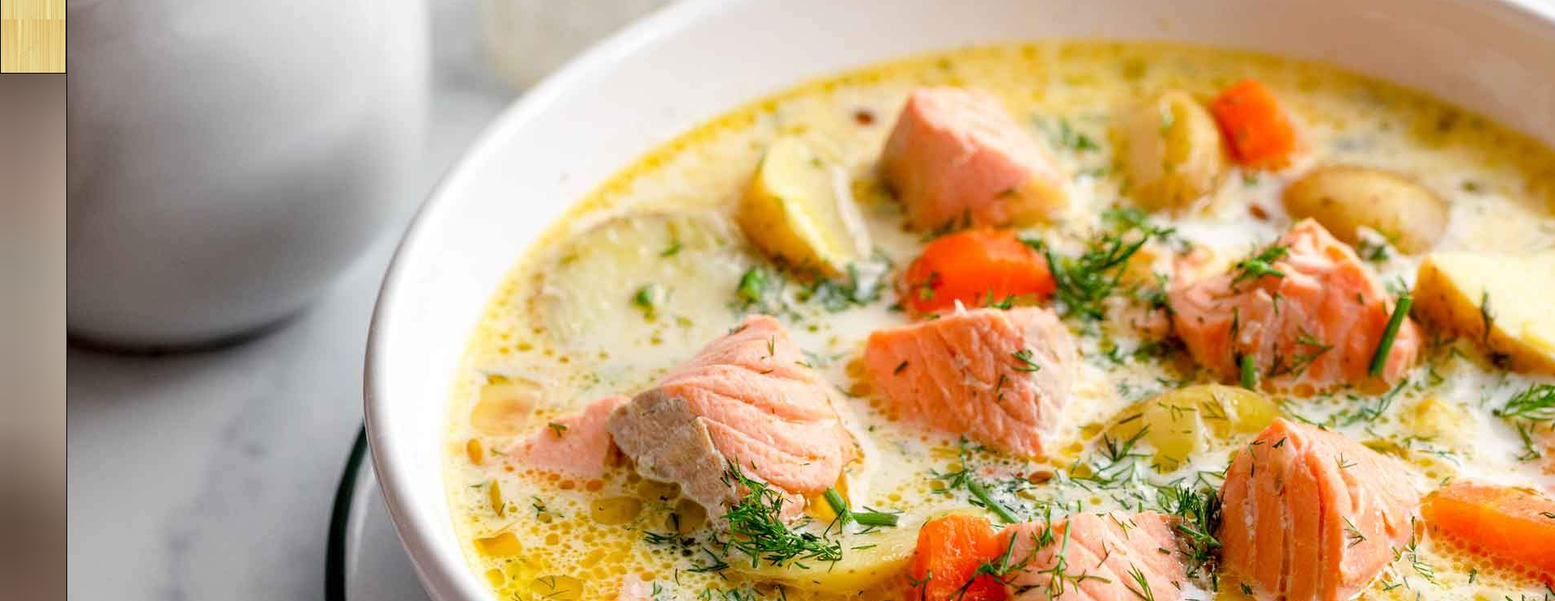
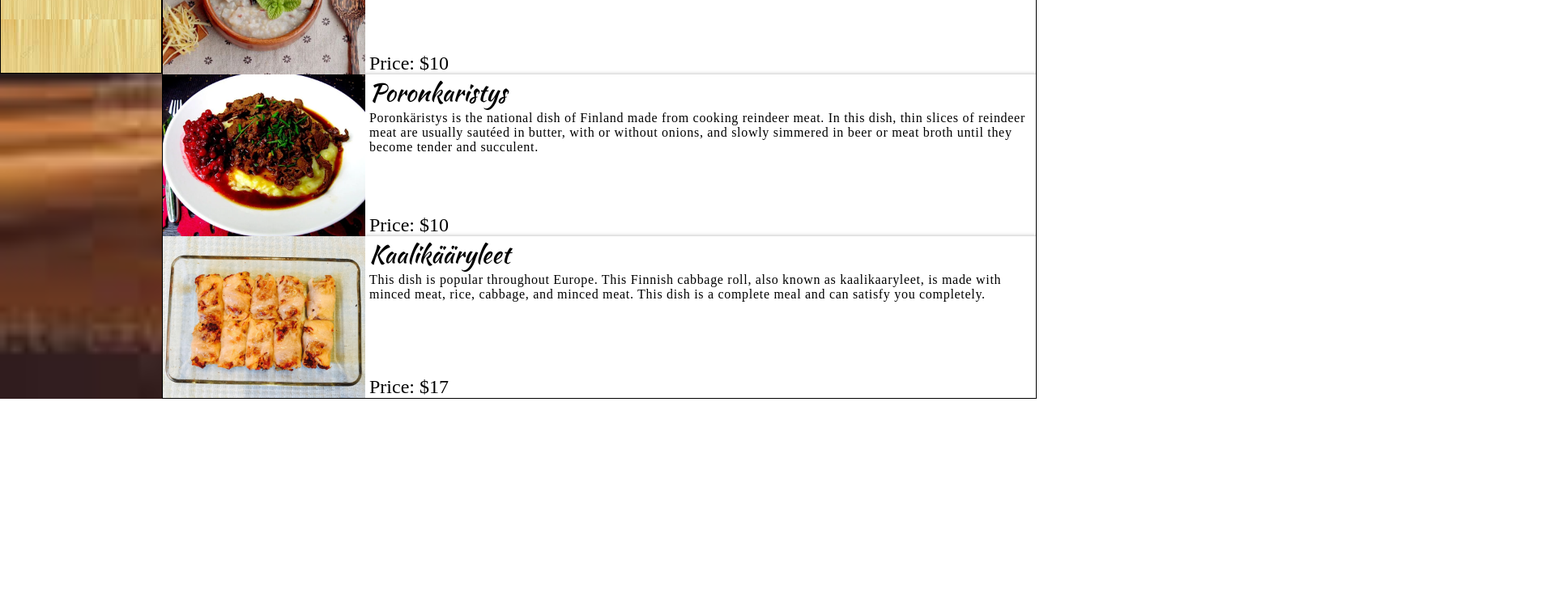
Before and after one commit to Zidanleo012/restaurant-page-webpack, a website built with webpack: page src/template.html in a window 1280 px wide. Shown: the part 709-1452 px from the top of the page at 81% size, 1920 px wide, since content can reach past the window. After the commit the page ends 1202 px from the top, so only its background shows below. Built offline with nearby package versions, Linux system fonts and the light colour scheme.

Commit message:
Style the menu page

```diff
--- a/src/styles.css
+++ b/src/styles.css
@@ -76,6 +76,7 @@ body>* {
     font-size: 4.5rem;
     font-family: 'kaushan', sans-serif;
     border-bottom: 6px solid black;
+    flex-wrap: nowrap;
 }
 
 .brand-text {
@@ -98,3 +99,46 @@ body>* {
     /* mix-blend-mode: multiply; */
     object-fit:fill;
 }
+
+.menu-grid {
+    display: grid;
+    grid-template-columns: repeat(2, 1fr);
+    grid-template-rows: repeat(3, 1fr);
+    gap: 15px;
+    padding: 10px;
+    /* grid-auto-rows: 200px; */
+}
+
+.card{
+    background-color: white;
+    display: flex;
+    box-shadow: 5px 0 5px rgb(0 0 0 / 0.3);
+}
+
+.dish-pic {
+    height: 200px;
+    flex: 0 1 10px;
+    width: 250px;
+    object-fit: cover;
+}
+
+.desc-wrapper {
+    padding-left: 5px;
+    position: relative;
+}
+
+.dish-name {
+    font-family: 'kaushan', sans-serif;
+    font-size: 1.9rem;
+}
+
+.desc {
+    font-family:'Times New Roman', Times, serif;
+    letter-spacing: 0.7px;
+}
+
+.price {
+    position: absolute;
+    bottom: 0px;
+    font-size: 1.5rem;
+}
```
